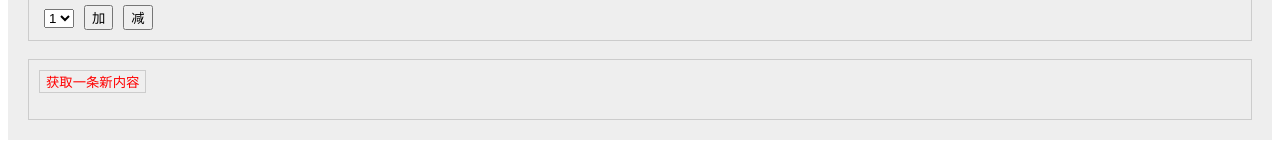
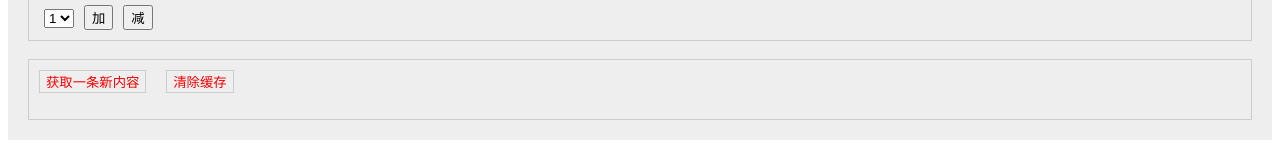
Before and after one commit to zzkrix/study, a Vue app in the folder vue/: page /pinia in a window 1280 px wide. Shown: the part 520-680 px from the top of the page. Built offline with nearby package versions, Linux system fonts and the light colour scheme.

Commit message:
talkStore.$reset() 来保持页面的实时更新

```diff
--- a/vue/src/components/LoveTalk.vue
+++ b/vue/src/components/LoveTalk.vue
@@ -1,6 +1,9 @@
 <template>
     <div class="talk">
         <button @click="talkStore.getLoveTalk">获取一条新内容</button>
+
+        <button @click="clearLocalStorage">清除缓存</button>
+
         <ul>
             <li v-for="talk in talkList" :key="talk.id">
                 {{ talk.content }}
@@ -31,6 +34,20 @@ talkStore.$subscribe((mutate, state) => {
      */
     localStorage.setItem("talkList", JSON.stringify(state.talkList));
 });
+
+function clearLocalStorage() {
+    localStorage.removeItem("talkList");
+
+    // 如果不执行 $reset() ：
+    // - 本地存储虽然被清除了
+    // - 但是 store 中的状态（talkList）还保持着旧的数据
+    // - 页面上的列表不会更新
+    // - 只有在页面刷新后，才会显示为空列表（因为此时会重新从本地存储读取数据）
+    // 所以这个 $reset() 的调用确保了：
+    // 1. 数据的同步性（本地存储和 store 状态保持一致）
+    // 2. 用户界面的即时更新（不需要刷新页面就能看到清空的效果）
+    talkStore.$reset();
+}
 </script>
 
 <style scoped>
```
